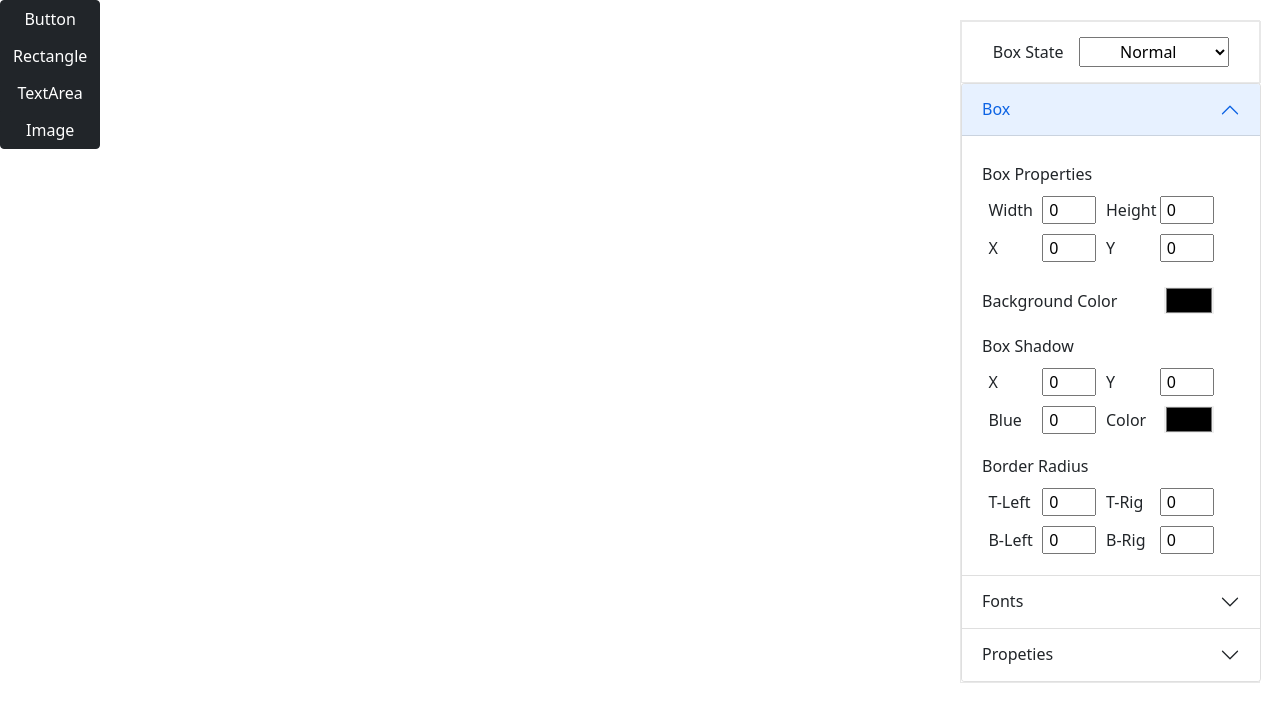
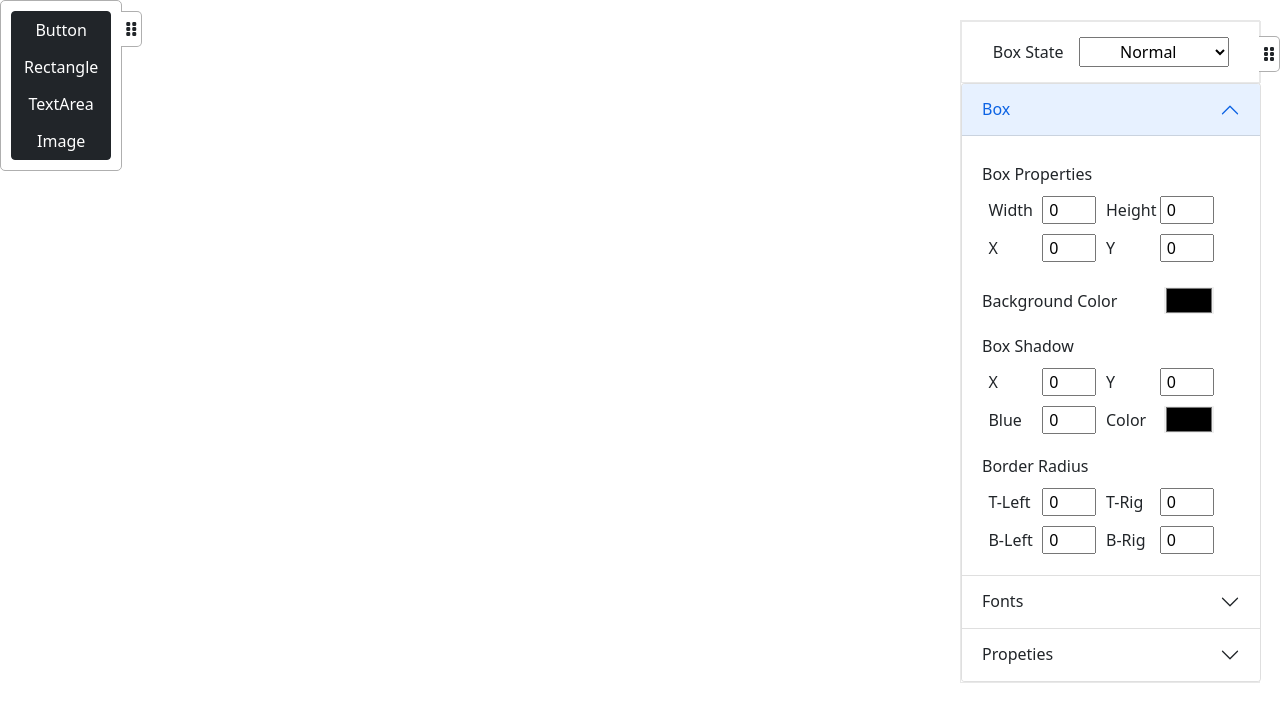
Before and after one commit to Bhannasa/TRINIT_The-Mavericks_DEV01, a React (Create React App) app: page / in a window 1280 px wide. Shown: the top 722 px of the page. Built offline with nearby package versions, Linux system fonts and the light colour scheme; a web font is replaced by a local one.

Commit message:
dragable menu added

```diff
--- a/public/index.html
+++ b/public/index.html
@@ -24,7 +24,8 @@
       work correctly both with client-side routing and a non-root public URL.
       Learn how to configure a non-root public URL by running `npm run build`.
     --><link href="https://cdn.jsdelivr.net/npm/bootstrap@5.1.3/dist/css/bootstrap.min.css" rel="stylesheet" integrity="sha384-1BmE4kWBq78iYhFldvKuhfTAU6auU8tT94WrHftjDbrCEXSU1oBoqyl2QvZ6jIW3" crossorigin="anonymous">
-    <title>React App</title>
+    <title>Websitecreator</title>
+    <link rel="stylesheet" href="https://cdnjs.cloudflare.com/ajax/libs/font-awesome/6.0.0-beta3/css/all.min.css" integrity="sha512-Fo3rlrZj/k7ujTnHg4CGR2D7kSs0v4LLanw2qksYuRlEzO+tcaEPQogQ0KaoGN26/zrn20ImR1DfuLWnOo7aBA==" crossorigin="anonymous" referrerpolicy="no-referrer" />
   </head>
   <body>
     <noscript>You need to enable JavaScript to run this app.</noscript>
--- a/src/Components/Properties.js
+++ b/src/Components/Properties.js
@@ -245,8 +245,27 @@ export default function Properties({ curSelected, setCurSelected }) {
         getProps();
     }, [curSelected, elemState]);
 
+    const move = (e, x, y, addItems)=>{
+        addItems.style.left = (e.clientX + x)+"px";
+        addItems.style.top = (e.clientY + y)+"px";
+    }
+    const grabItem = (e)=>{
+        const addItems = document.getElementById("propsContainer");
+        var x = addItems.offsetLeft - e.clientX;
+        var y = addItems.offsetTop - e.clientY;
+        var graber = (e)=>{move(e, x, y, addItems)}
+        window.addEventListener("mousemove",graber);
+        window.addEventListener('mouseup',()=>{
+            window.removeEventListener('mousemove',graber);
+        })
+
+    }
+
+
     return (
         <div id="propsContainer">
+            <div className="grab grabprops" onMouseDown={grabItem}><i className="fas fa-grip-vertical"></i></div>
+
             <div className="statecontainer">
                 Box State
                 <select
--- a/src/Components/items/Container.js
+++ b/src/Components/items/Container.js
@@ -5,9 +5,25 @@ import Textarea from "./Textarea";
 import Image from "./Image";
 
 export default function Container() {
+    const move = (e, x, y, addItems)=>{
+        addItems.style.left = (e.clientX + x)+"px";
+        addItems.style.top = (e.clientY + y)+"px";
+    }
+    const grabItem = (e)=>{
+        const addItems = document.getElementById("addItems");
+        var x = addItems.offsetLeft - e.clientX;
+        var y = addItems.offsetTop - e.clientY;
+        var graber = (e)=>{move(e, x, y, addItems)}
+        window.addEventListener("mousemove",graber);
+        window.addEventListener('mouseup',()=>{
+            window.removeEventListener('mousemove',graber);
+        })
+
+    }
     return (
-        <div className="addItems">
-            <div class="btn-group-vertical">
+        <div className="addItems" id="addItems">
+            <div className="grab" onMouseDown={grabItem}><i className="fas fa-grip-vertical"></i></div>
+            <div className="btn-group-vertical">
                 <Button />
                 <Div />
                 <Textarea />
--- a/src/index.css
+++ b/src/index.css
@@ -33,3 +33,31 @@
 #box2{
   left: 400px;
 }
+
+.addItems{
+  position: absolute;
+  padding: 10px;
+  background-color: white;
+  border-radius: 5px;
+  border: 1px solid #afafaf;
+}
+
+.grab{
+  position: absolute;
+  left: 100%;
+  width: 10px;
+  background-color: white;
+  padding: 5px;
+  border-top: 1px solid #afafaf;
+  border-right: 1px solid #afafaf;
+  border-bottom: 1px solid #afafaf;
+  text-align: center;
+  border-top-right-radius: 5px;
+  border-bottom-right-radius: 5px;
+  cursor:grab;
+  padding-right: 15px;
+}
+
+.grabprops{
+  top: 15px;
+}
```
